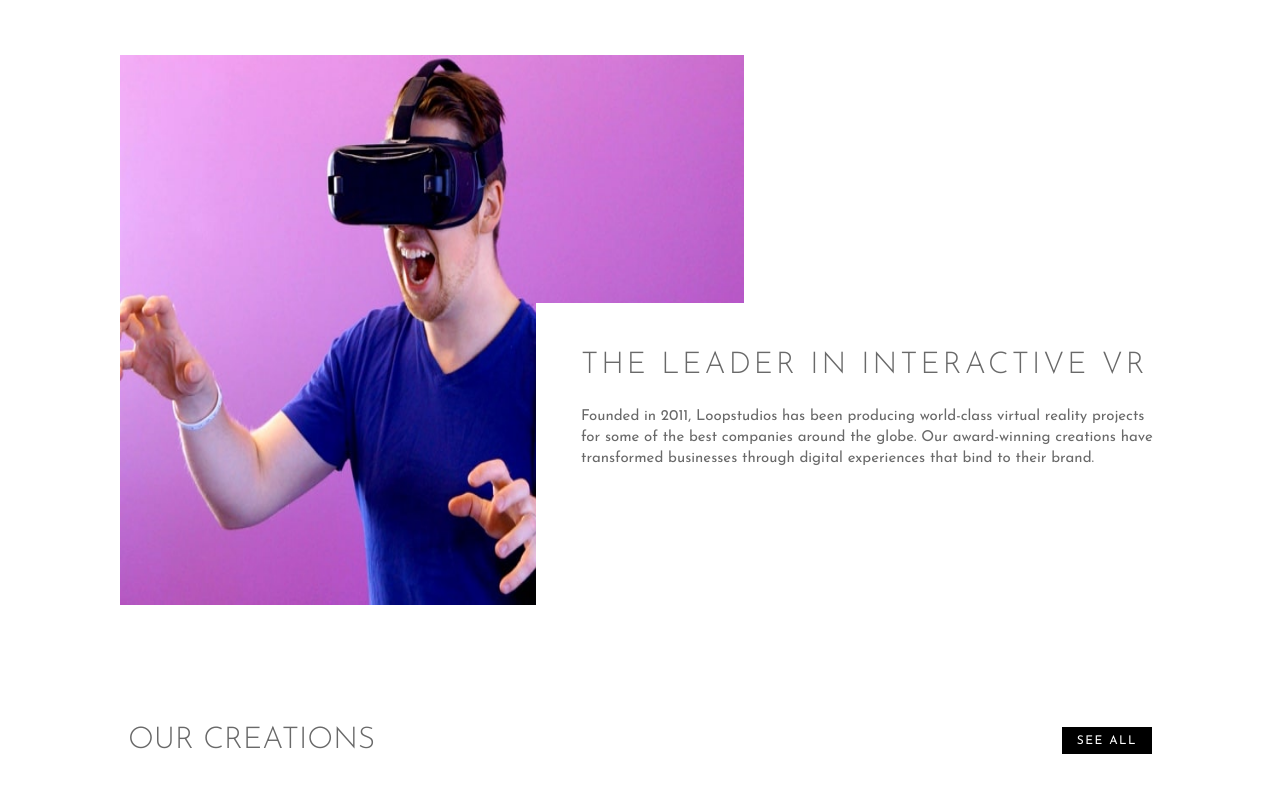
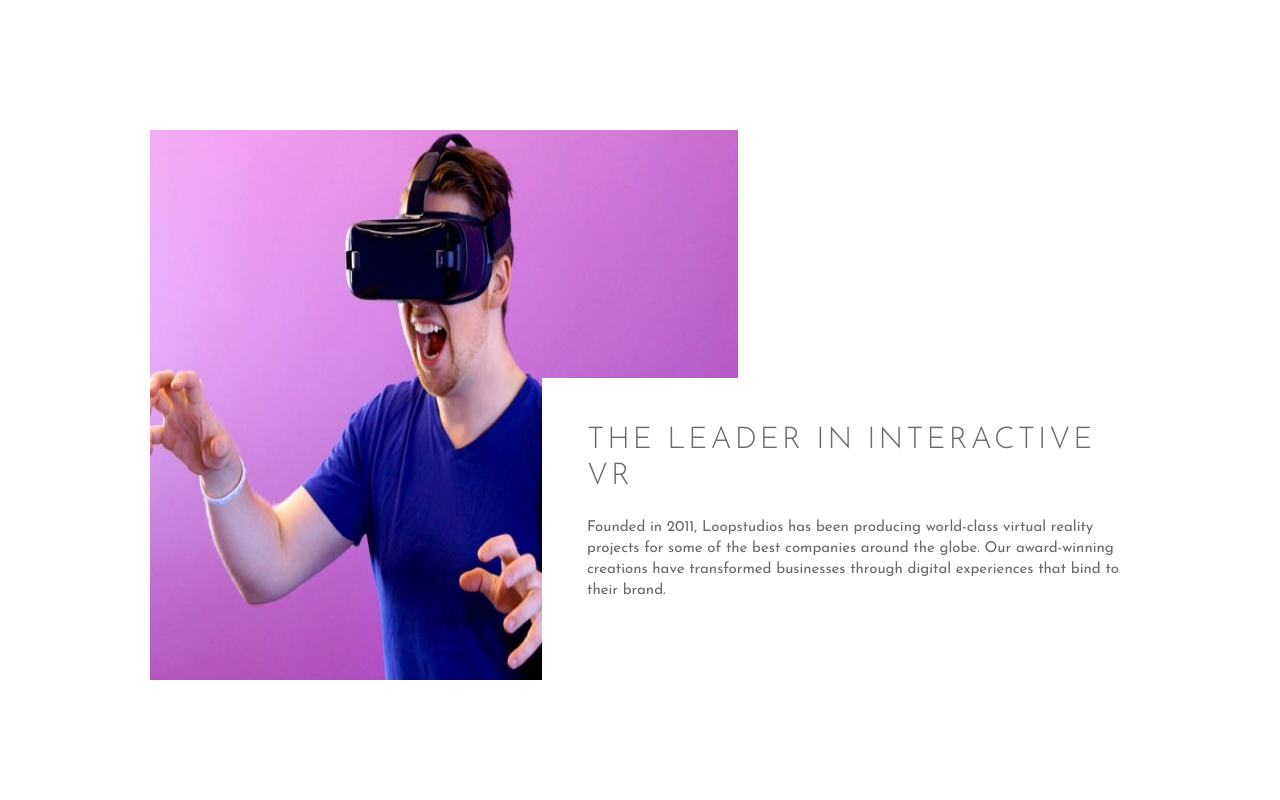
Before and after one commit to Ladipop/loopstudios, a plain HTML site: page index.html in a window 1280 px wide. Shown: the part 660-1460 px from the top of the page. Drawn offline with Linux system fonts and the light colour scheme.

Commit message:
Update style.css

```diff
--- a/style.css
+++ b/style.css
@@ -40,6 +40,7 @@ header {
   background-repeat: no-repeat;
   padding: 8rem 8rem;
   padding-top: 3rem;
+  padding-bottom: 11rem;
 }
 .header-nav {
   display: flex;
@@ -99,7 +100,7 @@ header {
 
 /* Intro Section */
 .intro-section {
-  margin: 8rem;
+  margin: 10rem;
   height: 80vh;
   max-height: 550px;
   max-width: 1400px;
@@ -110,6 +111,7 @@ header {
   display: flex;
   align-items: end;
   justify-content: end;
+  margin-bottom: 12rem;
 }
 .interactive-mobile {
   display: none;
@@ -147,7 +149,7 @@ header {
   margin-bottom: 5rem;
 }
 .mini-section p:first-child {
-  font-size: 2rem;
+  font-size: 2.5rem;
   font-weight: 350;
   text-transform: uppercase;
 }
@@ -155,12 +157,12 @@ header {
   text-transform: uppercase;
   background-color: var(--White);
   border: 1px solid var(--Black);
-  padding: 0.5rem 1rem;
+  padding: 1rem 2rem;
   letter-spacing: 1.5px;
   font-size: 0.8rem;
   transition: all 0.3s ease-in-out;
 }
-.see-all {
+.see-all:hover {
   color: var(--White);
   background-color: var(--Black);
   border: none;
@@ -177,7 +179,7 @@ header {
   grid-template-columns: repeat(4, 1fr);
   grid-template-rows: repeat(2, 1fr);
   gap: 1rem;
-  height: 800px;
+  height: 1000px;
   margin-bottom: 10rem;
 }
 .creation {
```
